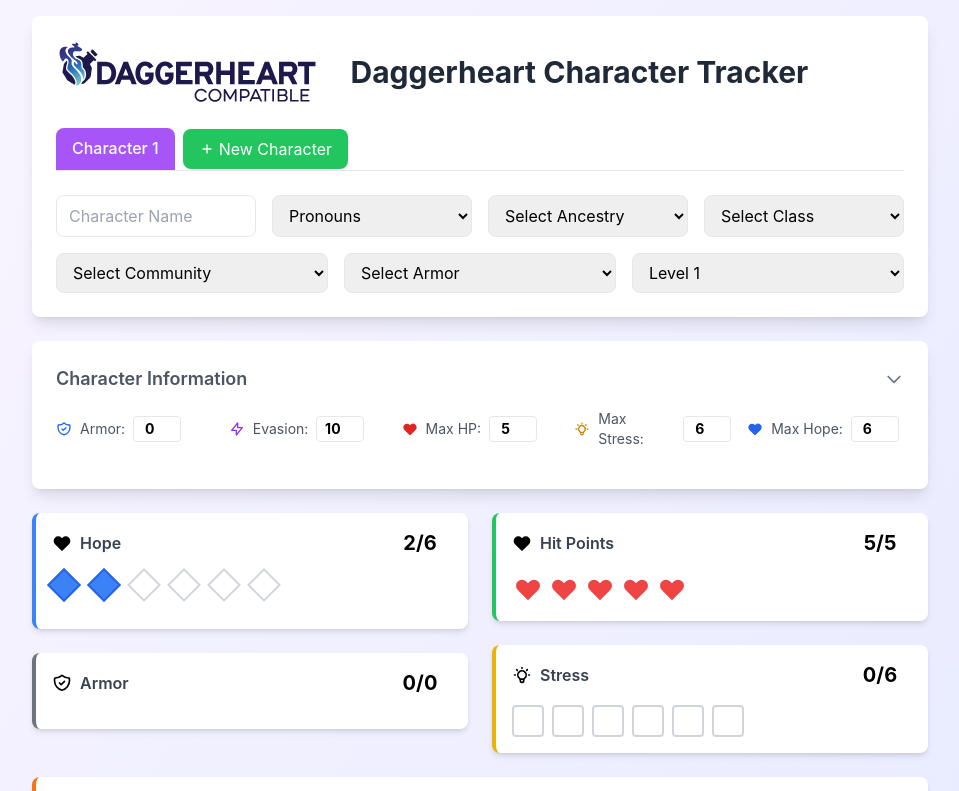
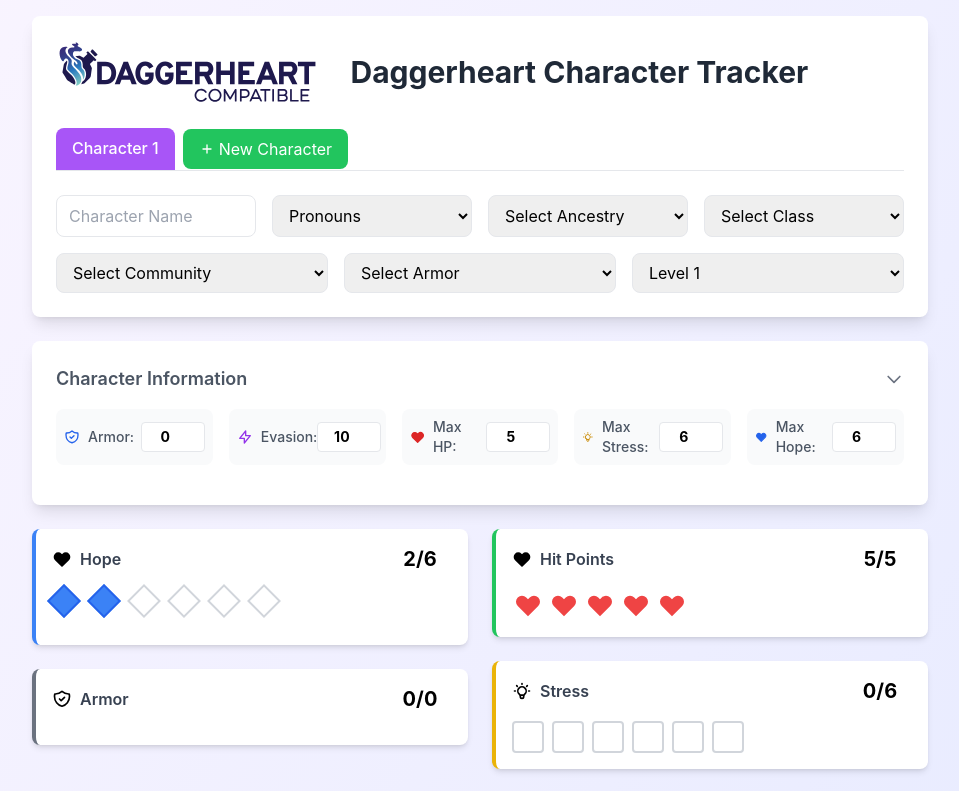
Before and after one commit to daggerheart-gm/tracker, a React (Create React App) app: page / in a window 1280 px wide. Shown: the top 791 px of the page, without its empty margins (160-1119 px from the left). Built offline with nearby package versions, Linux system fonts and the light colour scheme.

Commit message:
character info boxes alignment

```diff
--- a/src/App.js
+++ b/src/App.js
@@ -596,55 +596,65 @@
               </button>
             </div>
 
-            <div className="grid grid-cols-2 md:grid-cols-5 gap-4 mb-4">
+            <div className="grid grid-cols-1 sm:grid-cols-2 lg:grid-cols-5 gap-4 mb-4">
+              <div className="flex items-center justify-between p-2 bg-gray-50 rounded-lg">
                 <div className="flex items-center space-x-2">
                   <Shield className="w-4 h-4 text-blue-600" />
-                <span className="text-sm text-gray-600">Armor:</span>
+                  <span className="text-sm text-gray-600 font-medium">Armor:</span>
+                </div>
                 <input
                   type="number"
                   value={activeCharacter.stats.armorScore}
                   onChange={(e) => setStat('armorScore', e.target.value)}
-                  className="w-12 text-center border rounded px-1 py-0.5 text-sm font-bold"
+                  className="w-16 text-center border rounded px-2 py-1 text-sm font-bold"
                 />
               </div>
+              <div className="flex items-center justify-between p-2 bg-gray-50 rounded-lg">
                 <div className="flex items-center space-x-2">
                   <Zap className="w-4 h-4 text-purple-600" />
-                <span className="text-sm text-gray-600">Evasion:</span>
+                  <span className="text-sm text-gray-600 font-medium">Evasion:</span>
+                </div>
                 <input
                   type="number"
                   value={activeCharacter.stats.evasion}
                   onChange={(e) => setStat('evasion', e.target.value)}
-                  className="w-12 text-center border rounded px-1 py-0.5 text-sm font-bold"
+                  className="w-16 text-center border rounded px-2 py-1 text-sm font-bold"
                 />
               </div>
+              <div className="flex items-center justify-between p-2 bg-gray-50 rounded-lg">
                 <div className="flex items-center space-x-2">
                   <Heart className="w-4 h-4 text-red-600" />
-                <span className="text-sm text-gray-600">Max HP:</span>
+                  <span className="text-sm text-gray-600 font-medium">Max HP:</span>
+                </div>
                 <input
                   type="number"
                   value={activeCharacter.stats.maxHitPoints}
                   onChange={(e) => setStat('maxHitPoints', e.target.value)}
-                  className="w-12 text-center border rounded px-1 py-0.5 text-sm font-bold"
+                  className="w-16 text-center border rounded px-2 py-1 text-sm font-bold"
                 />
               </div>
+              <div className="flex items-center justify-between p-2 bg-gray-50 rounded-lg">
                 <div className="flex items-center space-x-2">
                   <Brain className="w-4 h-4 text-yellow-600" />
-                <span className="text-sm text-gray-600">Max Stress:</span>
+                  <span className="text-sm text-gray-600 font-medium">Max Stress:</span>
+                </div>
                 <input
                   type="number"
                   value={activeCharacter.stats.maxStress}
                   onChange={(e) => setStat('maxStress', e.target.value)}
-                  className="w-12 text-center border rounded px-1 py-0.5 text-sm font-bold"
+                  className="w-16 text-center border rounded px-2 py-1 text-sm font-bold"
                 />
               </div>
+              <div className="flex items-center justify-between p-2 bg-gray-50 rounded-lg">
                 <div className="flex items-center space-x-2">
                   <Heart className="w-4 h-4 text-blue-600" />
-                <span className="text-sm text-gray-600">Max Hope:</span>
+                  <span className="text-sm text-gray-600 font-medium">Max Hope:</span>
+                </div>
                 <input
                   type="number"
                   value={activeCharacter.stats.maxHope}
                   onChange={(e) => setStat('maxHope', e.target.value)}
-                  className="w-12 text-center border rounded px-1 py-0.5 text-sm font-bold"
+                  className="w-16 text-center border rounded px-2 py-1 text-sm font-bold"
                 />
               </div>
             </div>
```
Lines whose indentation alone changed are shown as unchanged.
